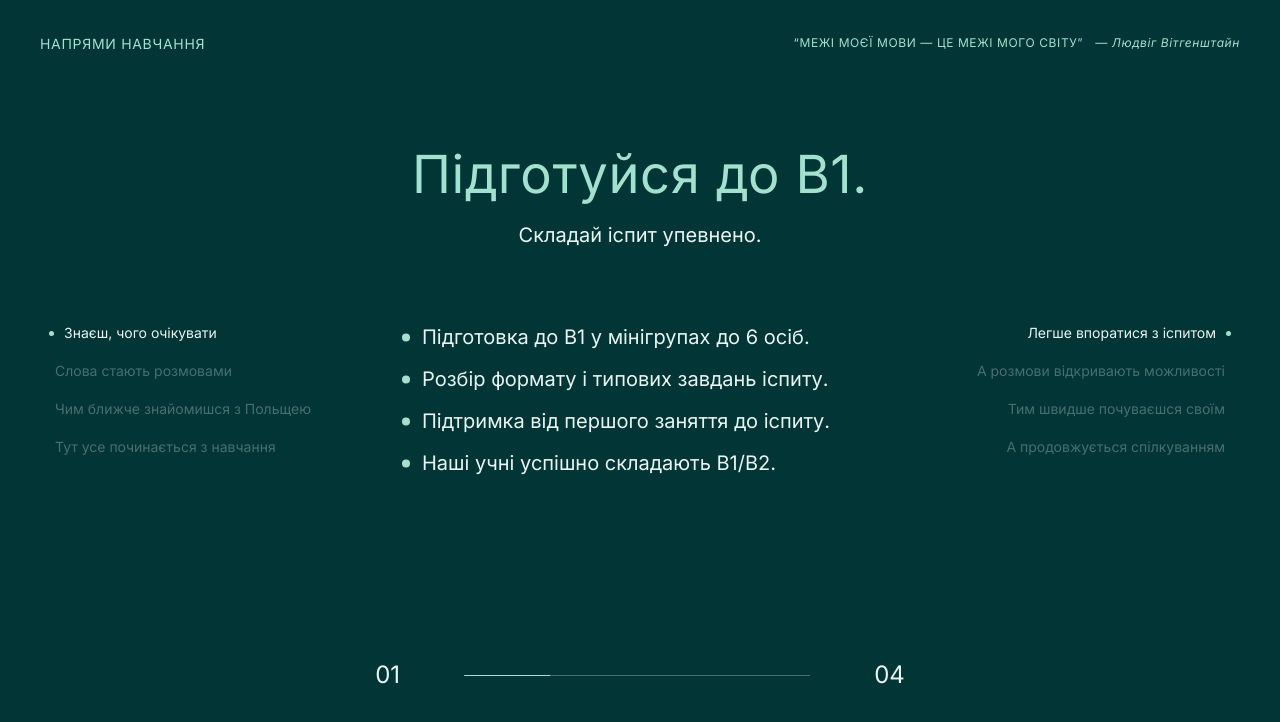
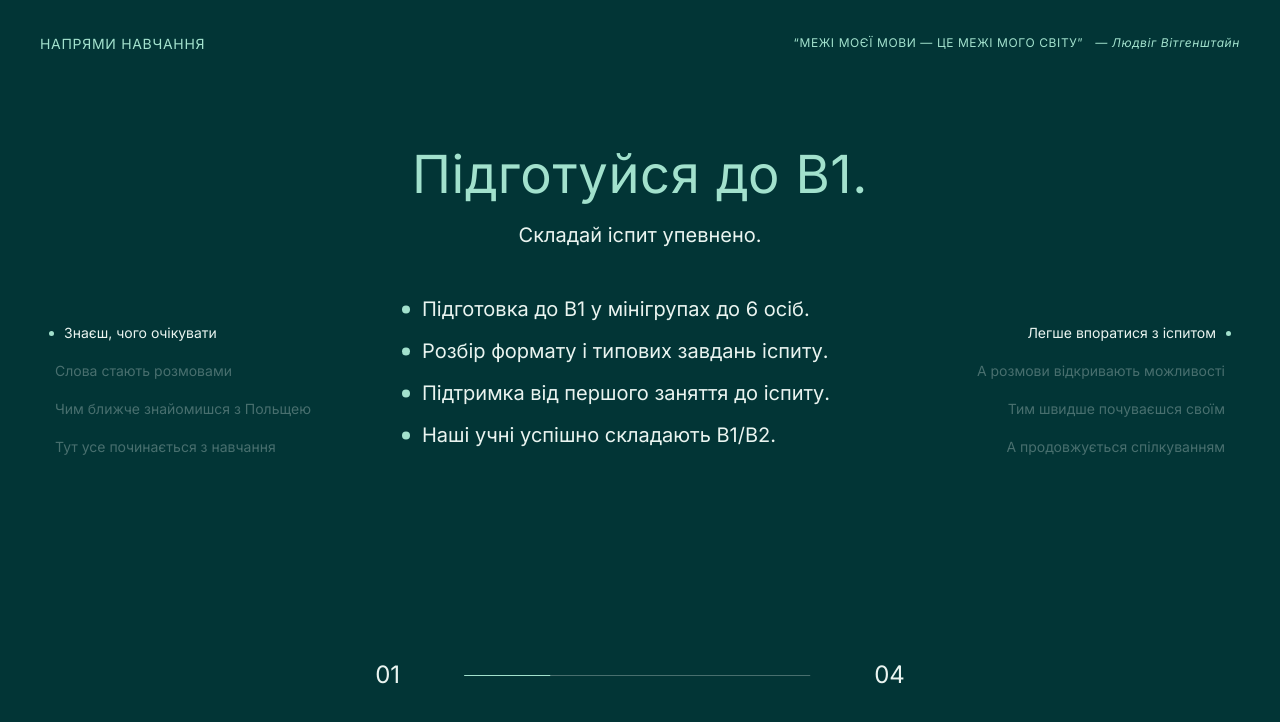
Before and after one commit to Tetiana2309/skawi-website, a React (Vite) app: page / in a window 1280 px wide. Shown: the part 824-1546 px from the top of the page. Built offline with nearby package versions, Linux system fonts and the light colour scheme.

Commit message:
Tighten services text spacing while keeping 1107x553 container

```diff
--- a/src/sections/Services.css
+++ b/src/sections/Services.css
@@ -169,7 +169,7 @@
   align-self: center;
   gap: 20px;
   list-style: none;
-  margin: 80px 0 0;
+  margin: 52px 0 0;
   padding: 0;
   width: 476px;
   max-width: 100%;
```
